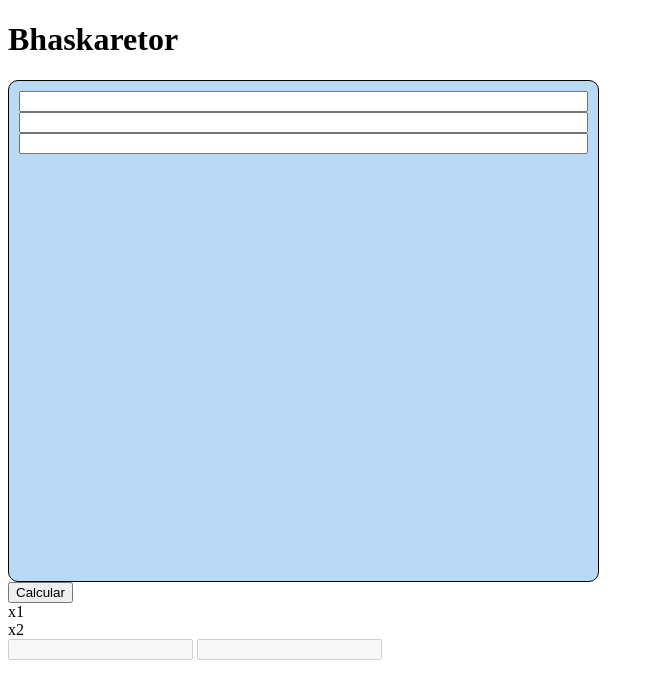
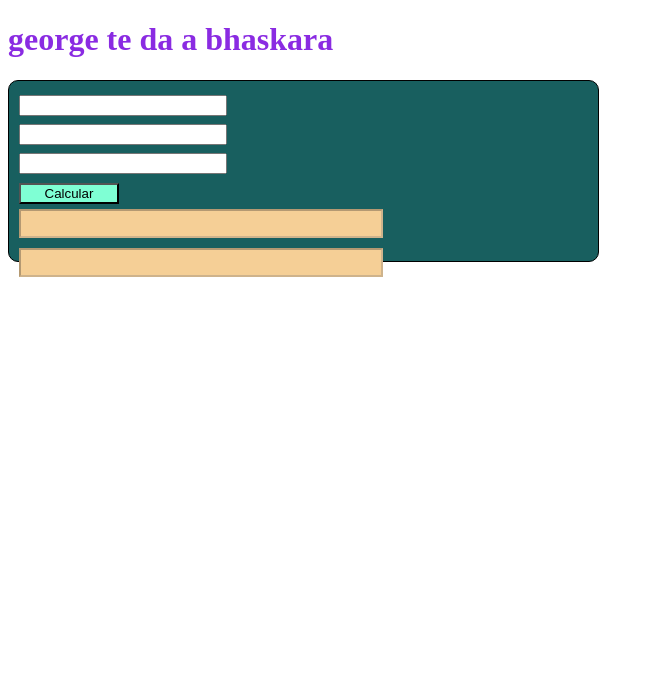
Before and after one commit to paulozemr/Calculadora-Bhaskara, a plain HTML site: page Bhaskara/indexmeu.html in a window 1280 px wide. Shown: the whole page, without its empty margins (0-654 px from the left). Drawn offline with Linux system fonts and the light colour scheme.

Commit message:
pagina ajeitada e bonita

```diff
--- a/Bhaskara/bhaskara.js
+++ b/Bhaskara/bhaskara.js
@@ -17,8 +17,6 @@ function handleBtcalcular() {
     const vB = document.getElementById('vB').value
     const vC = document.getElementById('vC').value
     const raizes = baskara(vA,vB,vC)
-    document.getElementById('resultadoX1').innerHTML = raizes.valor_x1
-    document.getElementById('resultadoX2').innerHTML = raizes.valor_x2
     document.getElementById('resultado1').value = raizes.valor_x1
     document.getElementById('resultado2').value = raizes.valor_x2
 }
--- a/Bhaskara/indexmeu.html
+++ b/Bhaskara/indexmeu.html
@@ -5,23 +5,21 @@
     <meta http-equiv="X-UA-Compatible" content="IE=edge">
     <meta name="viewport" content="width=device-width, initial-scale=1.0">
     <link rel="stylesheet" href="style.css">
-    <title>Document</title>
+    <title>george</title>
 </head>
 <body>
-    <main id="george">
-        <h1>Bhaskaretor</h1>
+    <main class="george">
+        <h1 id="georg">george te da a bhaskara</h1>
         <div class="input">
+
             <input id="vA" type="number"></input>
 
             <input id="vB" type="number"></input>
 
             <input id="vC" type="number"></input>
-        </div>
+
             <div class="Botão"></div>
                 <button id="Btcalcular">Calcular</button>
-            </div>
-                <div id="resultadoX1">x1</div>
-                <div id="resultadoX2">x2</div>
                 <input type="text" id="resultado1" disabled>
                 <input type="text" id="resultado2" disabled>
 
--- a/Bhaskara/style.css
+++ b/Bhaskara/style.css
@@ -1,4 +1,4 @@
-.george{
+.main{
     display: flex;
     justify-content: center;
     align-items: center;
@@ -8,9 +8,47 @@
     border: 1px solid black;
     border-radius: 10px;
     padding: 10px;
-    height: 60vh;
+    height: 20vh;
     width: 45%;
-    background-color: rgb(186,217,245);
+    background-color: rgb(24, 95, 95);
     display: flex;
     flex-direction: column;
 }
+#georg{
+    color: blueviolet;
+    display: flex;
+
+
+}
+#Btcalcular{
+    width: 100px;
+    display: center;
+    background-color: aquamarine;
+    margin: 5px 0px;
+    height: 200px;
+
+}
+#resultado1{
+    background-color: rgb(245, 207, 150);
+    width: 350px;
+    padding: 5px;
+    margin: 5px px0;
+}
+#resultado2{
+    background-color: rgb(245, 207, 150);
+    width: 350px;
+    padding: 5px;
+    margin: 10px 0;
+}
+#vA{
+    width: 200px;
+    margin: 4px 0;
+}
+#vB{
+    width: 200px;
+    margin: 4px 0;
+}
+#vC{
+    width: 200px;
+    margin: 4px 0;
+}
```
